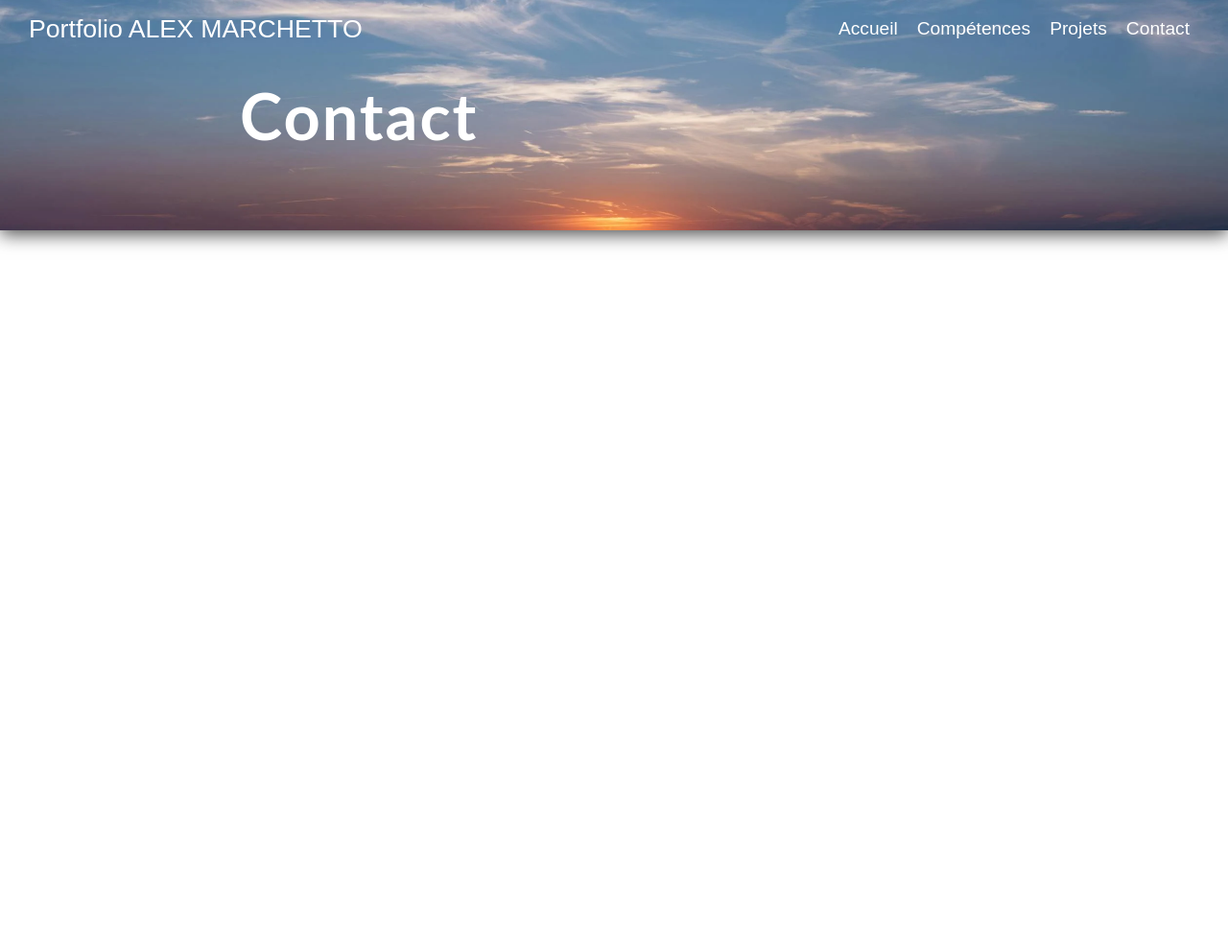
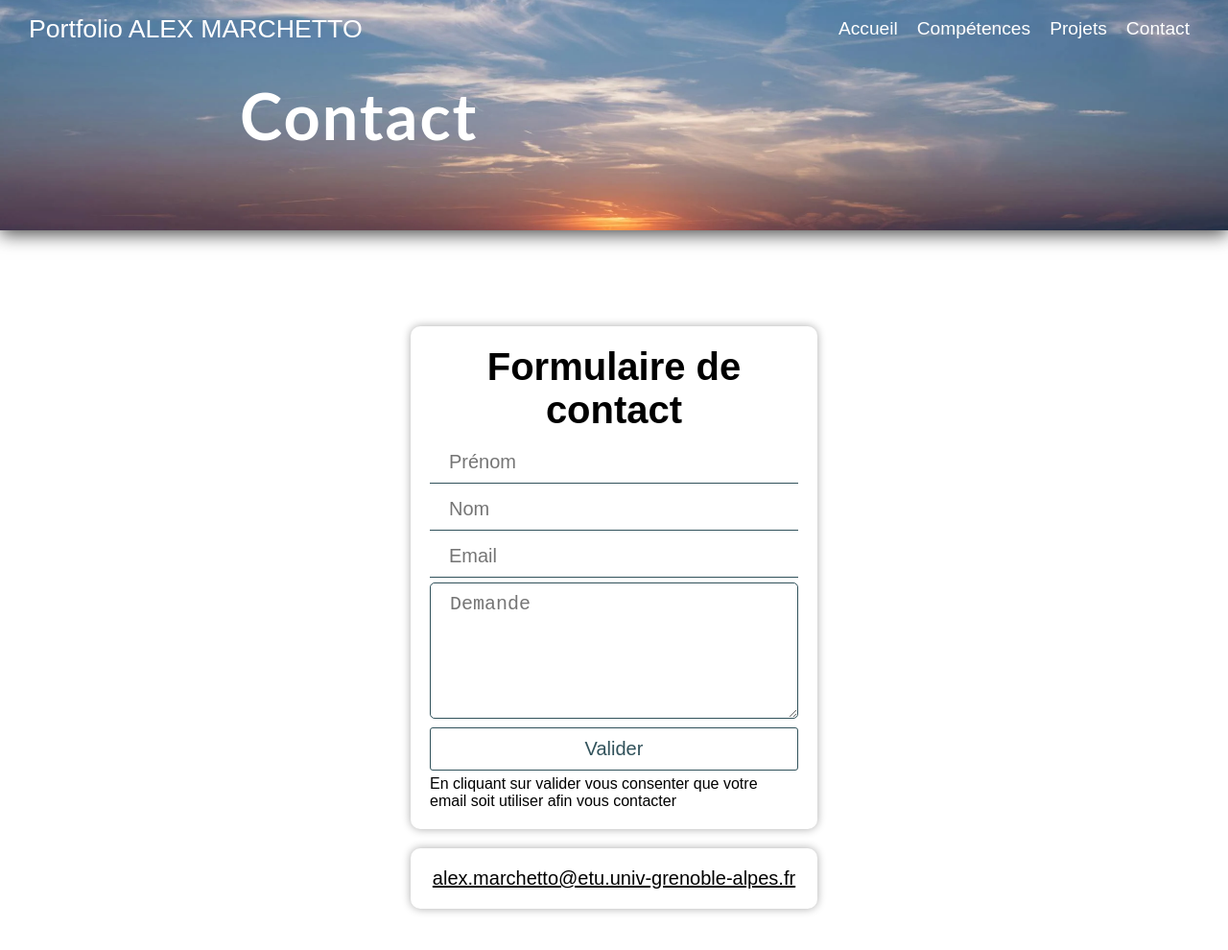
Before and after one commit to AlexMarchetto/PortfolioV3, a plain HTML site: page contact.html in a window 1280 px wide. Shown: the whole page at 96% size. Before the commit the page ends 800 px from the top, so only its background shows below. Drawn offline with Linux system fonts and the light colour scheme.

Commit message:
Formulaire de contact

```diff
--- a/contact.html
+++ b/contact.html
@@ -22,6 +22,31 @@
         </div>
     </header>
     <main>
+        <section class="form">
+            <form action="#" method="GET">
+                    <h2>Formulaire de contact</h2>
+                    <label>
+                            <input type="text" id="prenom" placeholder="Prénom" required>
+                            <span></span>
+                    </label>
+                    <label>
+                            <input type="text" id="nom" placeholder="Nom" required>
+                            <span></span>
+                    </label>
+                    <label>
+                            <input type="email" id="email" placeholder="Email" required>
+                            <span></span>
+                    </label>
+                    <label class="textarea">
+                            <textarea name="desc" id="desc" placeholder="Demande" required></textarea>
+                    </label>
+                    <input type="submit" value="Valider">
+                    <span>En cliquant sur valider vous consenter que votre email soit utiliser afin vous contacter</span>
+            </form>
+            <div>
+                <span>alex.marchetto@etu.univ-grenoble-alpes.fr</span>
+            </div>
+    </section>
     </main>
 </body>
 <script src="script.js"></script>
--- a/style.css
+++ b/style.css
@@ -256,3 +256,111 @@ footer a {
 footer p {
     margin-top: 100px
 }
+
+/* form */
+
+.form {
+	display: flex;
+	align-items: center;
+	justify-content: center;
+    flex-direction: column;
+    gap: 20px;
+	padding-top: 50px;
+}
+
+.form div{
+    background-color: white;
+	padding: 20px;
+	border-radius: 10px;
+	display: flex;
+	gap: 5px;
+	flex-direction: column;
+    align-items: center;
+	backdrop-filter: blur(20px);
+	-webkit-backdrop-filter: blur(20px);
+	box-shadow: 0 0 10px #0005;
+	width: 30vw;
+}
+
+.form div span{
+    text-decoration: underline;
+    font-size: 20px;
+}
+
+form {
+	background-color: white;
+	padding: 20px;
+	border-radius: 10px;
+	display: flex;
+	gap: 5px;
+	flex-direction: column;
+	backdrop-filter: blur(20px);
+	-webkit-backdrop-filter: blur(20px);
+	box-shadow: 0 0 10px #0005;
+	width: 30vw;
+}
+
+form h2 {
+	text-align: center;
+	margin-top: 0;
+	margin-bottom: 5px;
+}
+
+form input:not([type="submit"]), form textarea {
+	font-size: 20px; /* Augmentez la taille du texte selon vos besoins */
+    border: none;
+    padding: 10px 20px;
+    width: calc(100% - 40px);
+    outline: none;
+    background-color: white;
+    color: black;
+    border-bottom: solid 1px #31525B;
+    border-radius: 5px 5px 0 0;
+}
+
+form textarea {
+	border-radius: 5px;
+	width: calc(100% - 42px);
+	resize: vertical;
+	height: 15vh;
+	border: 1px solid #31525B;
+}
+
+form label {
+	position: relative;
+}
+
+form label span {
+	position: absolute;
+	bottom: 0;
+	left: 50%;
+	transform: translateX(-50%);
+	height: 2px;
+	background-color: #31525B;
+	width: 0;
+	transition: .30s;
+}
+
+form label input:valid+span {
+	width: 100%;
+}
+
+form input[type="submit"] {
+	cursor: pointer;
+	padding: 10px 20px;
+	border-radius: 3px;
+	border: solid 1px #31525B;
+	color: #31525B;
+	background-color: transparent;
+	transition: .2s;
+    font-size: 20px;
+}
+
+form input[type="submit"]:hover {
+	background-color: #31525B;
+	color: #fff;
+}
+
+form span {
+	font-size: 16px;
+}
```
